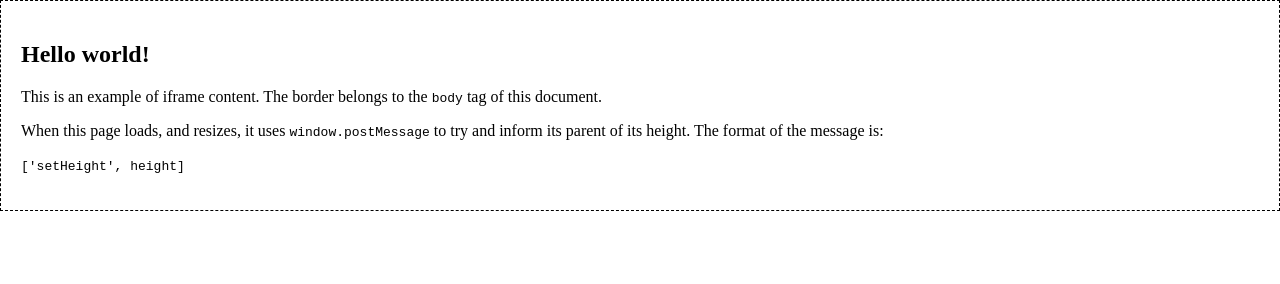
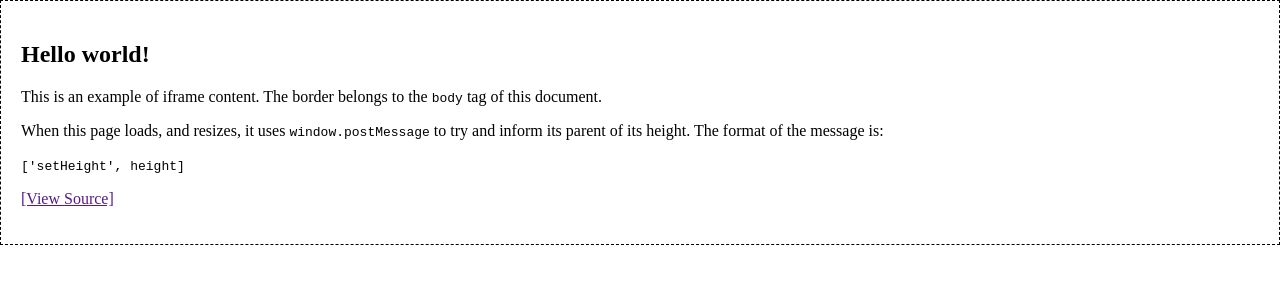
Before and after one commit to ExposureMarketing/ExposureMarketing.github.io, a plain HTML site: page iframe-example/index.html in a window 1280 px wide. Drawn offline with Linux system fonts and the light colour scheme.

Commit message:
Adding view source link

```diff
--- a/iframe-example/index.html
+++ b/iframe-example/index.html
@@ -23,6 +23,10 @@
         </p>
         <p>
             <code>['setHeight', height]</code>
+        </p>
+
+        <p>
+            <a href="" target="_blank">[View Source]</a>
         </p>
 
         <script>
```
